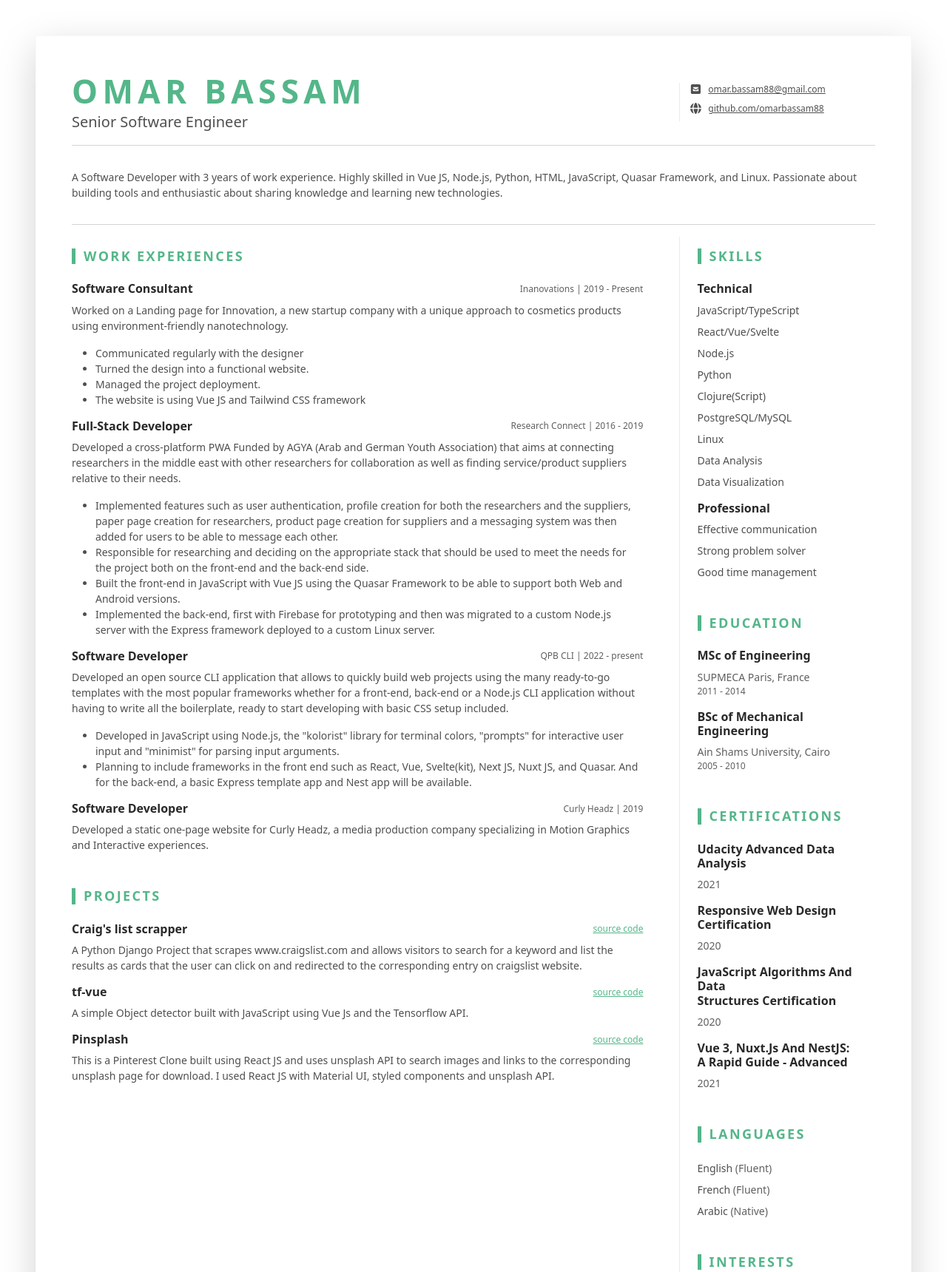
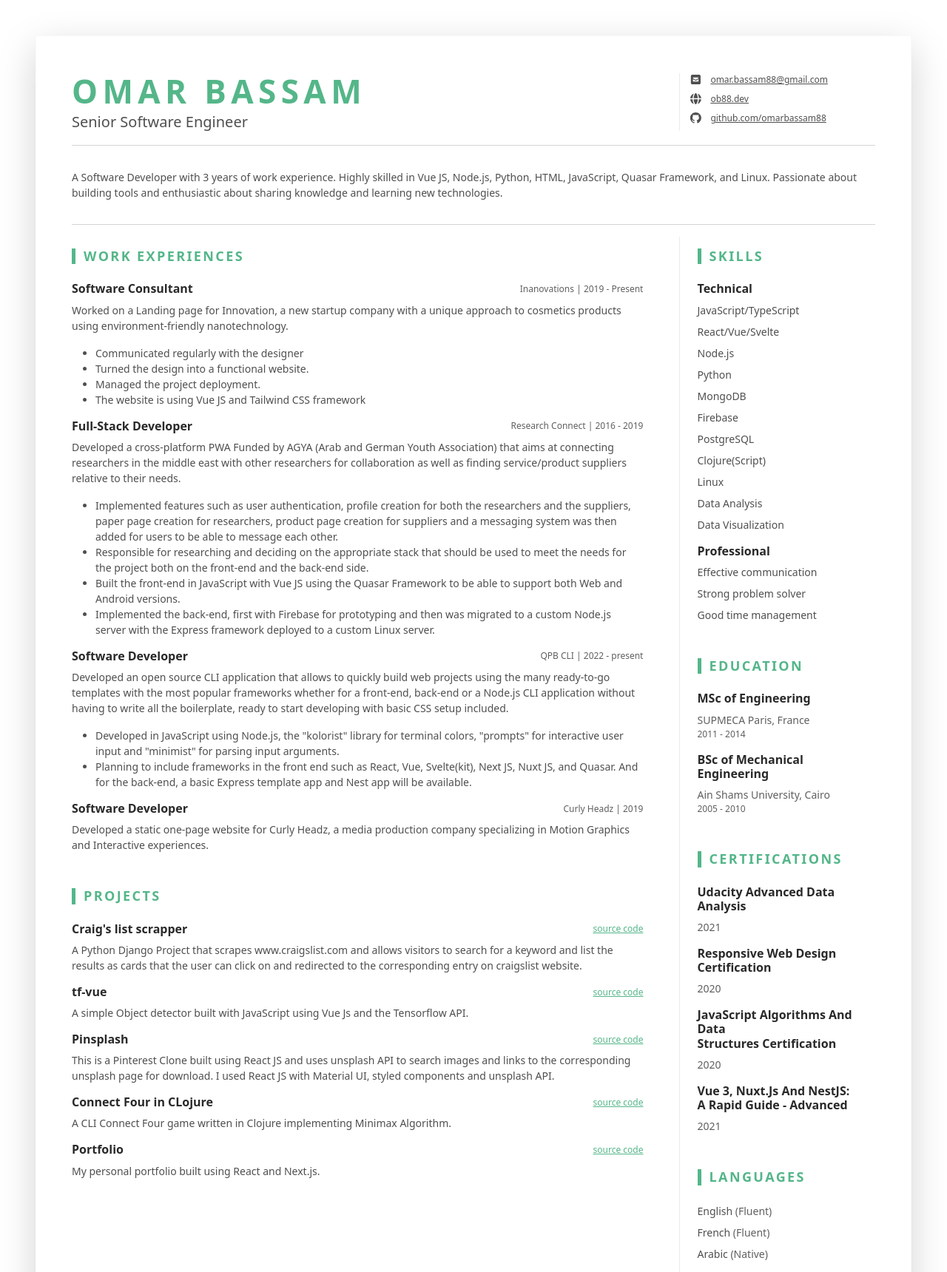
Before and after one commit to omarbassam88/resume, a plain HTML site: page index.html in a window 1280 px wide. Shown: the top 1720 px of the page at 74% size. Drawn offline with Linux system fonts and the light colour scheme.

Commit message:
update projects and portfolio url

```diff
--- a/index.html
+++ b/index.html
@@ -41,10 +41,20 @@
 								<!-- Optional Phone Number -->
 								<!-- <li class="mb-2"><i class="fas fa-phone-square fa-fw fa-lg me-2 "></i><a
 																		class="resume-link" href="tel:#">0123 4567 890</a></li> -->
-								<li class="mb-2"><i class="fas fa-envelope-square fa-fw fa-lg me-2"></i><a
-										class="resume-link" href="mailto:#">omar.bassam88@gmail.com</a></li>
-								<li class="mb-2"><i class="fas fa-globe fa-fw fa-lg me-2"></i><a class="resume-link"
-										href="http://github.com/omarbassam88">github.com/omarbassam88</a></li>
+								<li class="mb-2">
+									<i class="fas fa-envelope-square fa-fw fa-lg me-2"></i>
+									<a class="resume-link" href="mailto:#">omar.bassam88@gmail.com</a>
+								</li>
+								<li class="mb-2">
+									<i class="fas fa-globe fa-fw fa-lg me-2"> </i>
+									<a class="resume-link" href="http://ob88.dev">ob88.dev</a>
+								</li>
+
+								<li class="mb-2">
+									<i class="fas fa-brands fa-github fa-fw fa-lg me-2"></i>
+									<a class="resume-link"
+										href="http://github.com/omarbassam88">github.com/omarbassam88</a>
+								</li>
 								<!-- Optional Location -->
 								<!-- <li class="mb-0"><i class="fas fa-map-marker-alt fa-fw fa-lg me-2"></i>New York</li> -->
 							</ul>
@@ -238,6 +248,37 @@
 									</div>
 								</div>
 								<!--//item-->
+								<div class="item">
+									<div class="item-heading row align-items-center mb-2">
+										<h4 class="item-title col-12 col-md-6 col-lg-8 mb-2 mb-md-0">Connect Four in
+											CLojure</h4>
+										<div
+											class="item-meta col-12 col-md-6 col-lg-4 text-muted text-start text-md-end">
+											<a href="https://github.com/omarbassam88/connect4-clj">source code</a>
+										</div>
+
+									</div>
+									<div class="item-content">
+										<p>A CLI Connect Four game written in Clojure implementing Minimax Algorithm.
+										</p>
+
+									</div>
+								</div>
+								<!--//item-->
+								<div class="item">
+									<div class="item-heading row align-items-center mb-2">
+										<h4 class="item-title col-12 col-md-6 col-lg-8 mb-2 mb-md-0">Portfolio</h4>
+										<div
+											class="item-meta col-12 col-md-6 col-lg-4 text-muted text-start text-md-end">
+											<a href="https://github.com/omarbassam88/portfolio">source code</a>
+										</div>
+
+									</div>
+									<div class="item-content">
+										<p>My personal portfolio built using React and Next.js.</p>
+
+									</div>
+								</div>
 							</section>
 							<!--//project-section-->
 						</div>
@@ -252,8 +293,10 @@
 										<li class="mb-2">React/Vue/Svelte</li>
 										<li class="mb-2">Node.js</li>
 										<li class="mb-2">Python </li>
+										<li class="mb-2">MongoDB</li>
+										<li class="mb-2">Firebase</li>
+										<li class="mb-2">PostgreSQL</li>
 										<li class="mb-2">Clojure(Script)</li>
-										<li class="mb-2">PostgreSQL/MySQL</li>
 										<li class="mb-2">Linux</li>
 										<li class="mb-2">Data Analysis</li>
 										<li>Data Visualization</li>
@@ -338,7 +381,7 @@
 				</div>
 				<!--//resume-body-->
 				<hr>
-				<div class="resume-footer text-center">
+				<!-- <div class="resume-footer text-center">
 									<ul class="resume-social-list list-inline mx-auto mb-0 d-inline-block text-muted">
 										<li class="list-inline-item mb-lg-0 me-3"><a class="resume-link" href="#"><i
 													class="fab fa-github-square fa-2x me-2" data-fa-transform="down-4"></i><span
@@ -350,7 +393,7 @@
 													class="fab fa-twitter-square fa-2x me-2" data-fa-transform="down-4"></i><span
 													class="d-none d-lg-inline-block text-muted">@twittername</span></a></li>
 									</ul>
-				</div>
+								</div> -->
 				<!--//resume-footer-->
 			</article>
 
```
Lines whose indentation alone changed are shown as unchanged.
